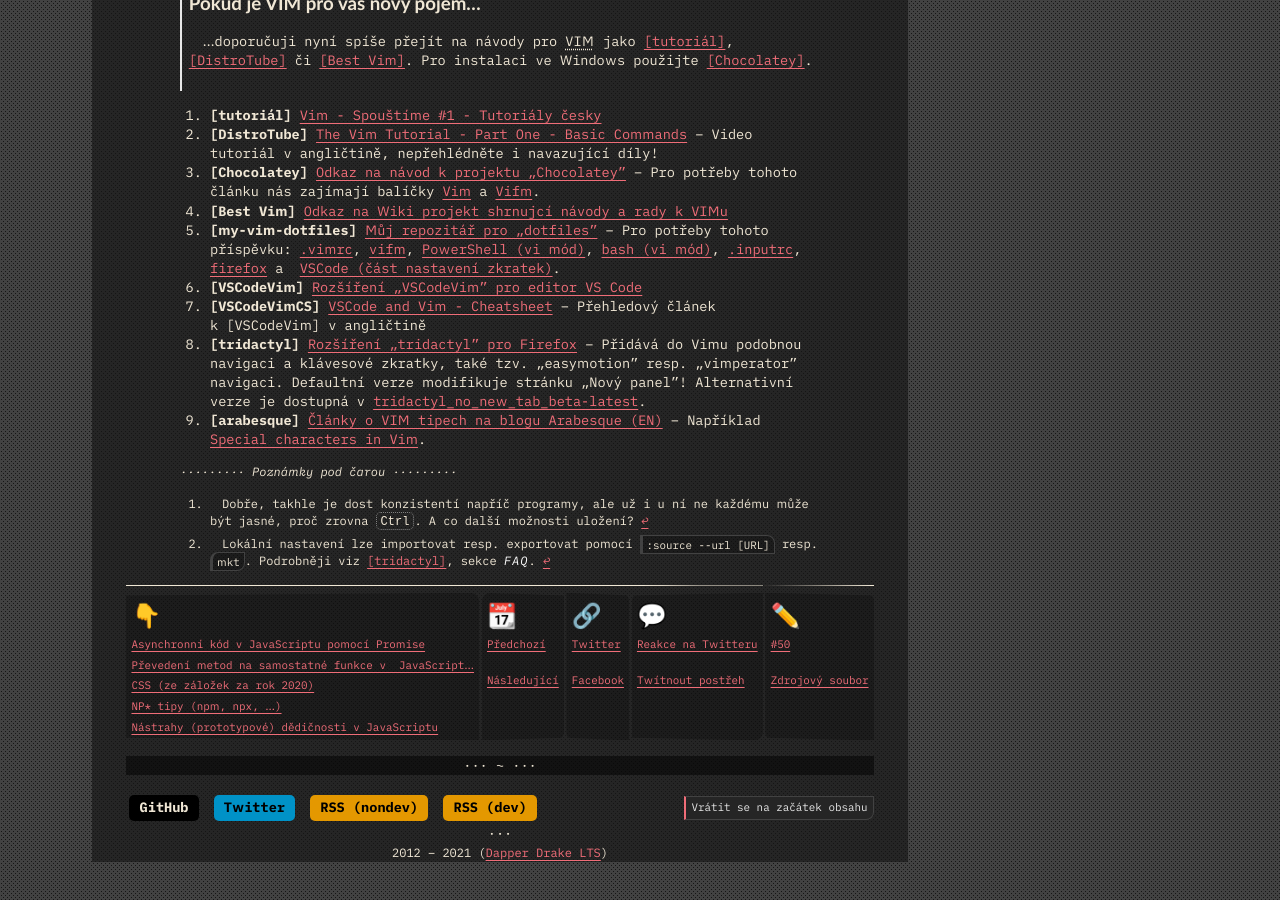
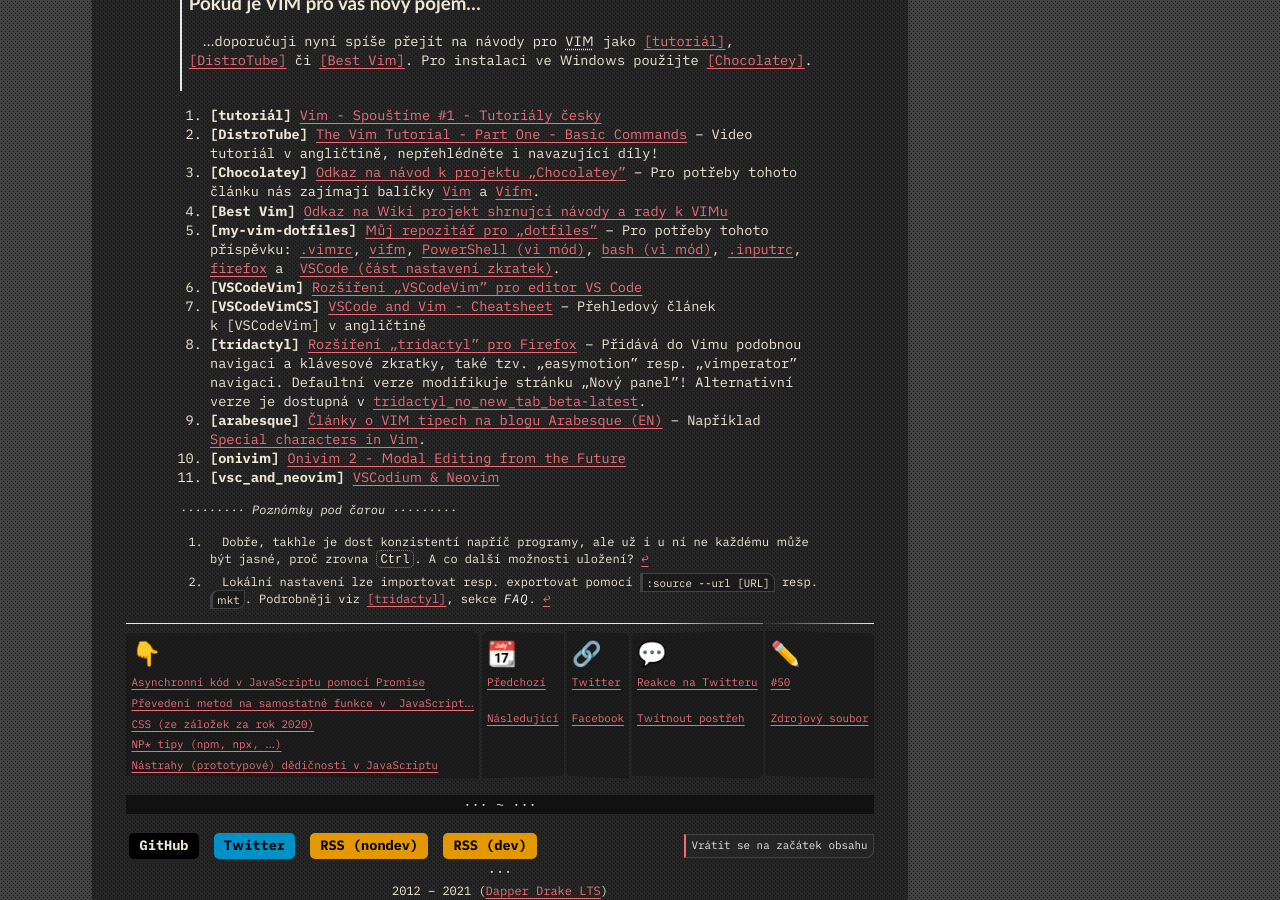
Before and after one commit to jaandrle/jaandrle.github.io, a Jekyll site: the page built from _posts/2020/2020-12-18-vim-vsude-2020.md, in a window 1280 px wide and 900 px high, scrolled down 3044 px. Built offline with Jekyll 4.4.1, drawn with Linux system fonts in a browser that asks for light colours; emoji names are drawn with the system emoji font; before the commit the page ends 3906 px from its top, so only the background shows below that; some of the changed text lies outside the part shown.

Commit message:
Drobné aktualizace zdrojů a článků (#112)

```diff
--- a/_data/reference/css_edukativni.yml
+++ b/_data/reference/css_edukativni.yml
@@ -17,6 +17,10 @@
     caption: "CSS Tricks | You-need-to-know-css"
     href: "https://lhammer.cn/You-need-to-know-css/"
     description: "Taková kuchařka zobrazující mimojiné jak dosáhnout vytvoření vícero okrajů či vlastních radio tlačítek."
+mozilla_developer_yt:
+    caption: "Mozilla Developer - YouTube"
+    href: "https://www.youtube.com/channel/UCh5UlGiu9d6LegIeUCW4N1w"
+    description: "Například [Style Lists with New CSS — Bullets, Numbers, Markers](https://youtu.be/2awepiNoaZI)"
 colors_missing:
     caption: "Why don't color spaces use up the entire color spectrum?"
     href: "https://photo.stackexchange.com/questions/70140/why-dont-color-spaces-use-up-the-entire-color-spectrum"
--- a/_data/reference/css_krok_za_krokem.yml
+++ b/_data/reference/css_krok_za_krokem.yml
@@ -23,6 +23,9 @@
 prefers-reduced-motion:
     caption: "prefers-reduced-motion"
     href: "https://twitter.com/vzhurudolu/status/1316753708105990144"
+typekit_font:
+    caption: "The Typekit Blog | Better web font loading with JavaScript"
+    href: "https://blog.typekit.com/2011/08/11/better-web-font-loading-with-javascript/"
 css_is:
     caption: "`:is`"
     href: "https://twitter.com/argyleink/status/1316143837903896577"
--- a/_data/reference/vim_vsude_2020.yml
+++ b/_data/reference/vim_vsude_2020.yml
@@ -35,3 +35,9 @@
   caption: "Články o VIM tipech na blogu Arabesque (EN)"
   href: "https://sanctum.geek.nz/arabesque/category/vim/"
   description: "Například [Special characters in Vim](https://sanctum.geek.nz/arabesque/special-characters-in-vim/)."
+onivim:
+  caption: "Onivim 2 - Modal Editing from the Future"
+  href: "https://v2.onivim.io/"
+vsc_and_neovim:
+  caption: "VSCodium & Neovim"
+  href: "https://www.chrisatmachine.com/Neovim/22-vscodium-neovim/"
```
Also changed, not shown: _posts/2020/2020-12-18-vim-vsude-2020.md (+1 -0 lines), _posts/2021/2021-03-12-pouzivam.md (+3 -0 lines).
